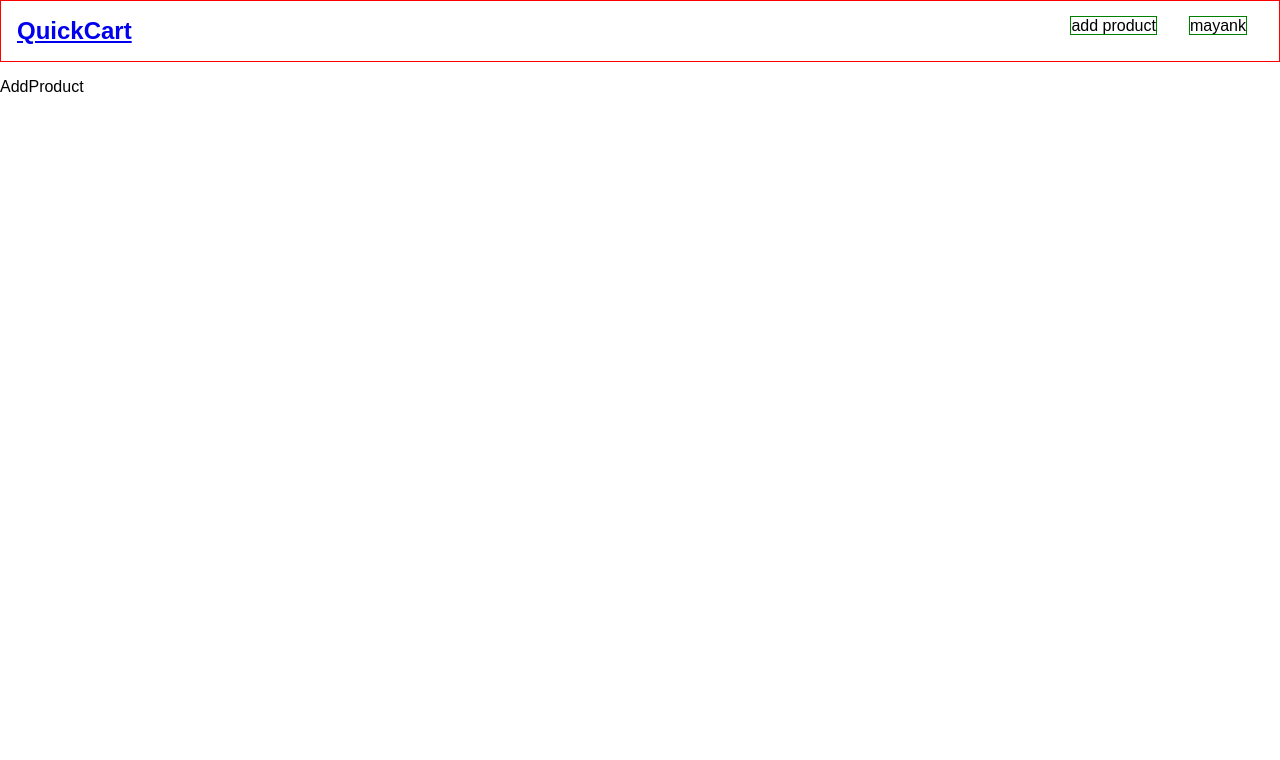
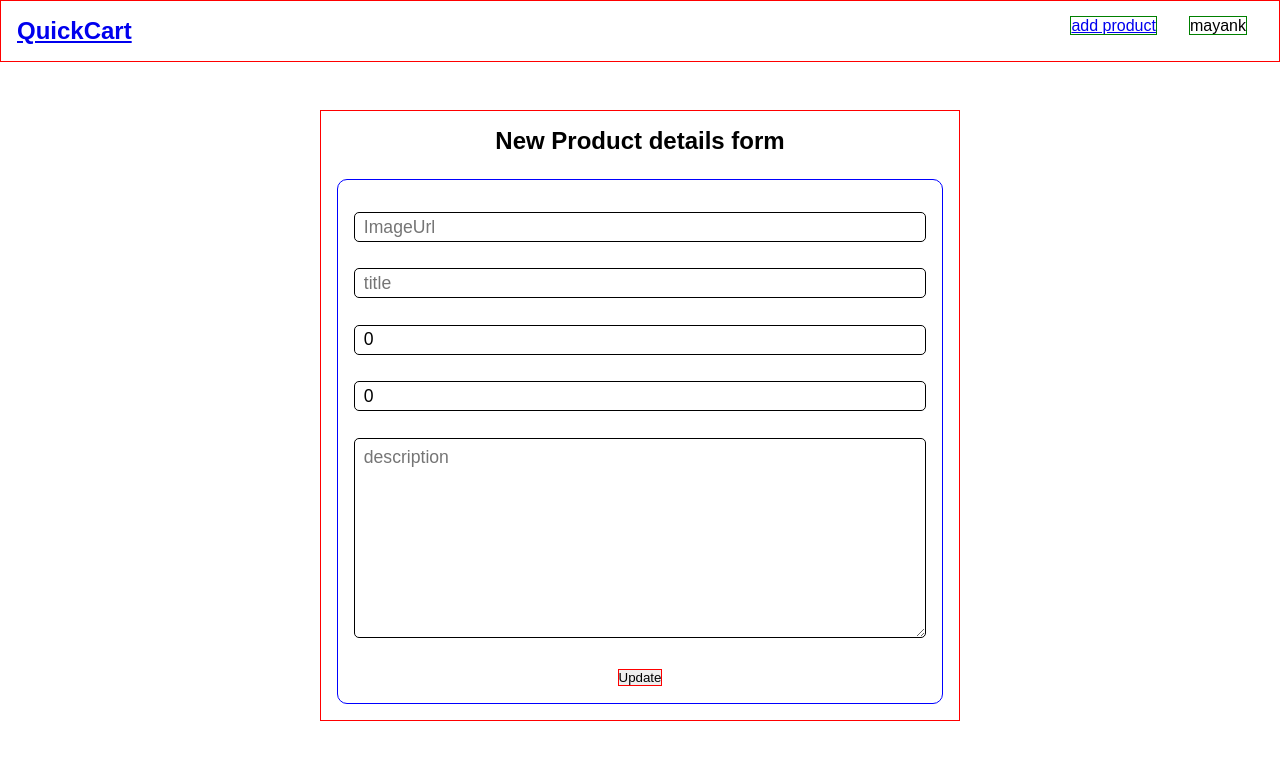
Before and after one commit to Mayankyadav3980/QuickCart, a React (Vite) app: page /add-product in a window 1280 px wide. Shown: the top 760 px of the page. Built offline with nearby package versions, Linux system fonts and the light colour scheme; no server answers.

Commit message:
Update AddProduct

```diff
--- a/src/components/Navbar/Navbar.jsx
+++ b/src/components/Navbar/Navbar.jsx
@@ -1,8 +1,16 @@
-import React from 'react'
+import React, {useEffect} from 'react'
 import './navbar.css'
 import { Outlet, NavLink } from 'react-router-dom'
+import { getData } from '../../redux/cartReducer'
+import { useDispatch } from 'react-redux'
 
 const Navbar = () => {
+  const dispatch  = useDispatch();
+
+   useEffect(() => {
+     dispatch(getData());
+   }, []);
+
   return (
     <>
       <nav>
@@ -11,7 +19,9 @@ const Navbar = () => {
         </NavLink>
 
         <div>
-          <span>add product</span>
+          <NavLink to='/add-product'>
+              <span>add product</span>
+          </NavLink>
           <span>mayank</span>
         </div>
       </nav>
--- a/src/components/ProductCard/ProductCard.jsx
+++ b/src/components/ProductCard/ProductCard.jsx
@@ -3,9 +3,13 @@ import "./productCard.css";
 import { MdEdit } from "react-icons/md";
 import { MdDelete } from "react-icons/md";
 import { NavLink } from "react-router-dom";
+import { useDispatch } from "react-redux";
+import { deleteProduct } from "../../redux/cartReducer";
 
 const ProductCard = ({ prdt }) => {
   const { id, imageUrl, title, price, rating, description } = prdt;
+  const dispatch = useDispatch();
+
   return (
     <div className="card-container">
       <img src={imageUrl} alt="" />
@@ -26,7 +30,7 @@ const ProductCard = ({ prdt }) => {
           <NavLink to={`/edit-product/${id}`}>
             <MdEdit className="icon" />
           </NavLink>
-          <MdDelete className="icon" />
+          <MdDelete className="icon" onClick={()=>dispatch(deleteProduct(id))}/>
         </div>
       </div>
     </div>
--- a/src/pages/AddProduct/AddProduct.jsx
+++ b/src/pages/AddProduct/AddProduct.jsx
@@ -1,9 +1,83 @@
-import React from 'react'
+import React, { useState } from "react";
+import { useDispatch, useSelector } from "react-redux";
+import { addProduct } from "../../redux/cartReducer";
+import { useNavigate } from "react-router-dom";
 
 const AddProduct = () => {
+  const { productList } = useSelector(s=>s.cartReducer);
+  const dispatch = useDispatch();
+  const navigate = useNavigate();
+
+  const [newProduct, setNewProduct] = useState({
+    id: productList.length+1,
+    imageUrl: "",
+    title: "",
+    price: 0,
+    rating:0,
+    description:''
+  });
+
+  const handleChange = (e) => {
+    setNewProduct(pv=> {
+      return {...pv, [e.target.name]:e.target.value};
+    })
+  };
+
+  const handleSubmit = (e) => {
+    e.preventDefault();
+    dispatch(addProduct(newProduct));
+    navigate('/')
+    // console.log(newProduct);
+
+  };
   return (
-    <div>AddProduct</div>
-  )
-}
+    <div className="form-container">
+      <h2>New Product details form</h2>
+      <form action="" onSubmit={handleSubmit}>
+        <input
+          type="url"
+          placeholder="ImageUrl"
+          name="imageUrl"
+          onChange={handleChange}
+          value={newProduct.imageUrl}
+          required
+        />
+        <input
+          type="text"
+          placeholder="title"
+          name="title"
+          onChange={handleChange}
+          value={newProduct.title}
+          required
+        />
+        <input
+          type="number"
+          placeholder="price"
+          name="price"
+          onChange={handleChange}
+          value={newProduct.price}
+          required
+        />
+        <input
+          type="number"
+          placeholder="rating"
+          name="rating"
+          onChange={handleChange}
+          value={newProduct.rating}
+          required
+        />
+        <textarea
+          type="text"
+          placeholder="description"
+          name="description"
+          onChange={handleChange}
+          value={newProduct.description}
+          required
+        />
+        <button type="submit">Update</button>
+      </form>
+    </div>
+  );
+};
 
-export default AddProduct
+export default AddProduct;
--- a/src/pages/AddProduct/addProduct.css
+++ b/src/pages/AddProduct/addProduct.css
@@ -0,0 +1,67 @@
+.form-container{
+    border: 1px solid red;
+    width: 50%;
+    min-width: 400px;
+    max-width: 1000px;
+    height: fit-content;
+    margin: 3em auto 0;
+    padding: 1em;
+    display: flex;
+    flex-direction: column;
+    align-items: center;
+}
+
+.form-container > h2{
+    margin-bottom: 1em;
+}
+
+form{
+    border: 1px solid blue;
+    padding: 2em 1em 1em;
+    border-radius: 10px ;
+    text-align: center;
+    height: fit-content;
+    /* display: flex; */
+    /* flex-direction: column;
+    align-items: center;
+    justify-content: center; */
+
+}
+
+.input-box{
+    border: 1px solid green;
+    margin: 1em;
+}
+
+.input-box > label {
+    border: 1px solid violet;
+    margin-right: 1em;
+}
+.input-box > input {
+    border: 1px solid cyan;
+    width: 70%;
+}
+
+form > input {
+    border: 1px solid black;
+    width: 100%;
+    height: 30px;
+    border-radius: 5px;
+    font-size: 1.1em;
+    padding: 0.5em;
+    margin-bottom: 1.5em;
+}
+form > textarea {
+    border: 1px solid black;
+    width: 100%;
+    height: 200px;
+    border-radius: 5px;
+    font-size: 1.1em;
+    padding: 0.5em;
+    margin-bottom: 1.5em;
+}
+
+form > button {
+    border: 1px solid red;
+    margin: 1px auto
+}
--- a/src/pages/EditProduct/EditProduct.jsx
+++ b/src/pages/EditProduct/EditProduct.jsx
@@ -20,7 +20,7 @@ const EditProduct = () => {
 
   const handleChange = (e) => {
     setUpdatedProduct(pv=>{
-      return {...pv, [e.target.name]:Number(e.target.value)}
+      return {...pv, [e.target.name]:e.target.value}
     })
   }
 
@@ -47,6 +47,7 @@ const EditProduct = () => {
           name="imageUrl"
           onChange={handleChange}
           value={updatedProduct.imageUrl}
+          required
         />
         <input
           type="text"
@@ -54,6 +55,7 @@ const EditProduct = () => {
           name="title"
           onChange={handleChange}
           value={updatedProduct.title}
+          required
         />
         <input
           type="number"
@@ -61,6 +63,7 @@ const EditProduct = () => {
           name="price"
           onChange={handleChange}
           value={updatedProduct.price}
+          required
         />
         <input
           type="number"
@@ -68,6 +71,7 @@ const EditProduct = () => {
           name="rating"
           onChange={handleChange}
           value={updatedProduct.rating}
+          required
         />
         <textarea
           type="text"
@@ -75,6 +79,7 @@ const EditProduct = () => {
           name="description"
           onChange={handleChange}
           value={updatedProduct.description}
+          required
         />
         <button type="submit">Update</button>
       </form>
--- a/src/pages/Home/Home.jsx
+++ b/src/pages/Home/Home.jsx
@@ -9,9 +9,7 @@ const Home = () => {
   const { productList } = useSelector(state=> state.cartReducer)
   const dispatch = useDispatch();
 
-  useEffect(() => {
-    dispatch(getData());
-  }, []);
+
 
   return (
     <div className="home-container">
--- a/src/redux/cartReducer.js
+++ b/src/redux/cartReducer.js
@@ -1,46 +1,108 @@
 import { createSlice, createAsyncThunk } from "@reduxjs/toolkit";
 
 const initialState = {
-    productList:[],
-    productToEdit: {},
-    cart:{}
-}
+  productList: [],
+  productToEdit: {},
+  cart: {},
+};
 
-export const getData = createAsyncThunk("cart/getData", async(args, thunkAPI)=>{
+export const getData = createAsyncThunk(
+  "cart/getData",
+  async (args, thunkAPI) => {
     const res = await fetch(
       "https://my-json-server.typicode.com/Mayankyadav3980/QuickCartDb/products"
     );
     const json = await res.json();
     return json;
-})
+  }
+);
+
+export const addProduct = createAsyncThunk(
+  "cart/addProduct",
+  async (args, thunkAPI) => {
+    const res = await fetch(
+      "https://my-json-server.typicode.com/Mayankyadav3980/QuickCartDb/products/",
+      {
+        method: "POST",
+        headers: {
+          "Content-Type": "application/json",
+        },
+        body: JSON.stringify(args),
+      }
+    );
+    if(res.ok) return res.json();
+    // return thunkAPI.rejectWithValue(res)
+  }
+);
+
+export const updateProduct = createAsyncThunk(
+  "cart/updateProduct",
+  async (args, thunkAPI) => {
+    const res = await fetch(
+      `https://my-json-server.typicode.com/Mayankyadav3980/QuickCartDb/products/${args.id}`,
+      {
+        method: "PUT",
+        headers: {
+          "Content-Type": "application/json",
+        },
+        body: JSON.stringify(args),
+      }
+    );
+    return res.json();
+  }
+);
+
+export const deleteProduct = createAsyncThunk(
+  "cart/deleteProduct",
+  async (id, thunkAPI) => {
+    // console.log(id);
+    const res = await fetch(
+      `https://my-json-server.typicode.com/Mayankyadav3980/QuickCartDb/products/${id}`,
+      {
+        method: "DELETE",
+      }
+    );
+    return id;
+  }
+);
 
 const cartSlice = createSlice({
-    name:'cart',
-    initialState,
-    reducers:{
-        updateProduct:(state, action)=>{
-            console.log("in updatePrdt", state.productList);
-            const up = action.payload;
-            let idx = state.productList.findIndex(prdt => prdt.id === Number(up.id))
-            // console.log(idx);
-            console.log('in updatePrdt', state.productList);
-            state.productList.splice(idx, 1, up);
-            console.log('in updatePrdt', state.productList);
+  name: "cart",
+  initialState,
+  reducers: {},
+  extraReducers: (builder) => {
+    builder.addCase(getData.fulfilled, (state, action) => {
+      state.productList = action.payload;
+      // console.log('in getData', state.productList);
+    });
 
-            // show popup
-            alert('prdt updated successfully!');
+    builder
+      .addCase(updateProduct.fulfilled, (state, action) => {
+        const idx = state.productList.findIndex(
+          (prdt) => prdt.id === action.payload.id
+        );
+        state.productList.splice(idx, 1, action.payload);
+        // console.log('in fulfilled');
+        // console.log(action.payload)
+      })
+      .addCase(updateProduct.rejected, (state, action) => {
+        console.log("error occured, keep calm");
+      });
 
-        }
-    },
-    extraReducers:(builder)=>{
-        builder.addCase(getData.fulfilled, (state, action )=>{
-            state.productList = action.payload;
-            console.log('in getData', state.productList);
+    builder.addCase(deleteProduct.fulfilled, (state, action) => {
+      const idx = state.productList.findIndex(
+        (prdt) => prdt.id === action.payload
+      );
+      state.productList.splice(idx, 1);
+      // alert('prdt del');
+    });
 
-        })
-    }
-
-})
+    builder.addCase(addProduct.fulfilled, (state, action)=>{
+        console.log(action.payload)
+        state.productList.unshift(action.payload);
+    })
+  },
+});
 
 export const cartReducer = cartSlice.reducer;
-export  const { updateProduct } = cartSlice.actions;
+cartSlice.actions;
```
